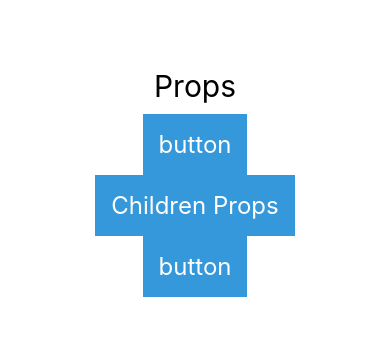
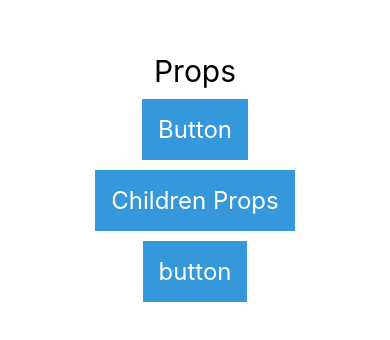
Before and after one commit to leetaehee/react-native, a React Native app in the folder react-native-component/: screen / in a window 390 px wide. Shown: the part 240-580 px from the top of the page. Built offline with nearby package versions, Linux system fonts and the light colour scheme.

Commit message:
propTypes

```diff
--- a/react-native-component/package.json
+++ b/react-native-component/package.json
@@ -10,6 +10,7 @@
   "dependencies": {
     "expo": "~40.0.0",
     "expo-status-bar": "~1.0.3",
+    "prop-types": "^15.7.2",
     "react": "16.13.1",
     "react-dom": "16.13.1",
     "react-native": "https://github.com/expo/react-native/archive/sdk-40.0.1.tar.gz",
--- a/react-native-component/src/App.js
+++ b/react-native-component/src/App.js
@@ -13,9 +13,11 @@
             }}
         >
             <Text style={{ fontSize: 30, marginBottom: 10 }}>Props</Text>
-            <MyButton title="button" />
-            <MyButton title="button">Children Props</MyButton>
-            <MyButton />
+            <MyButton title="Button" onPress={() => alert('props')} />
+            <MyButton title="Button" onPress={() => alert('children')}>
+                Children Props
+            </MyButton>
+            <MyButton onPress={() => alert('default')} />
         </View>
     );
 };
--- a/react-native-component/src/components/MyButtons.js
+++ b/react-native-component/src/components/MyButtons.js
@@ -1,15 +1,16 @@
 import React from 'react';
-import { TouchableOpacity, Text } from 'react-native';
+import { TouchableOpacity, Text, ImagePropTypes } from 'react-native';
+import PropTypes from 'prop-types';
 
 const MyButton = props => {
-    console.log(props);
     return (
         <TouchableOpacity
             style={{
                 backgroundColor: '#3498db',
                 padding: 16,
+                marginBottom: 10,
             }}
-            onPress={() => alert('Click !!!')}
+            onPress={() => props.onPress()}
         >
             <Text style={{ color: 'white', fontSize: 24 }}>
                 {props.children || props.title}
@@ -22,4 +23,9 @@
     title: 'button',
 };
 
+MyButton.propTypes = {
+    title: PropTypes.string.isRequired,
+    onPress: PropTypes.func.isRequired,
+};
+
 export default MyButton;
```
Also changed, not shown: 1 other file (tests, documents, lock files or other folders).
